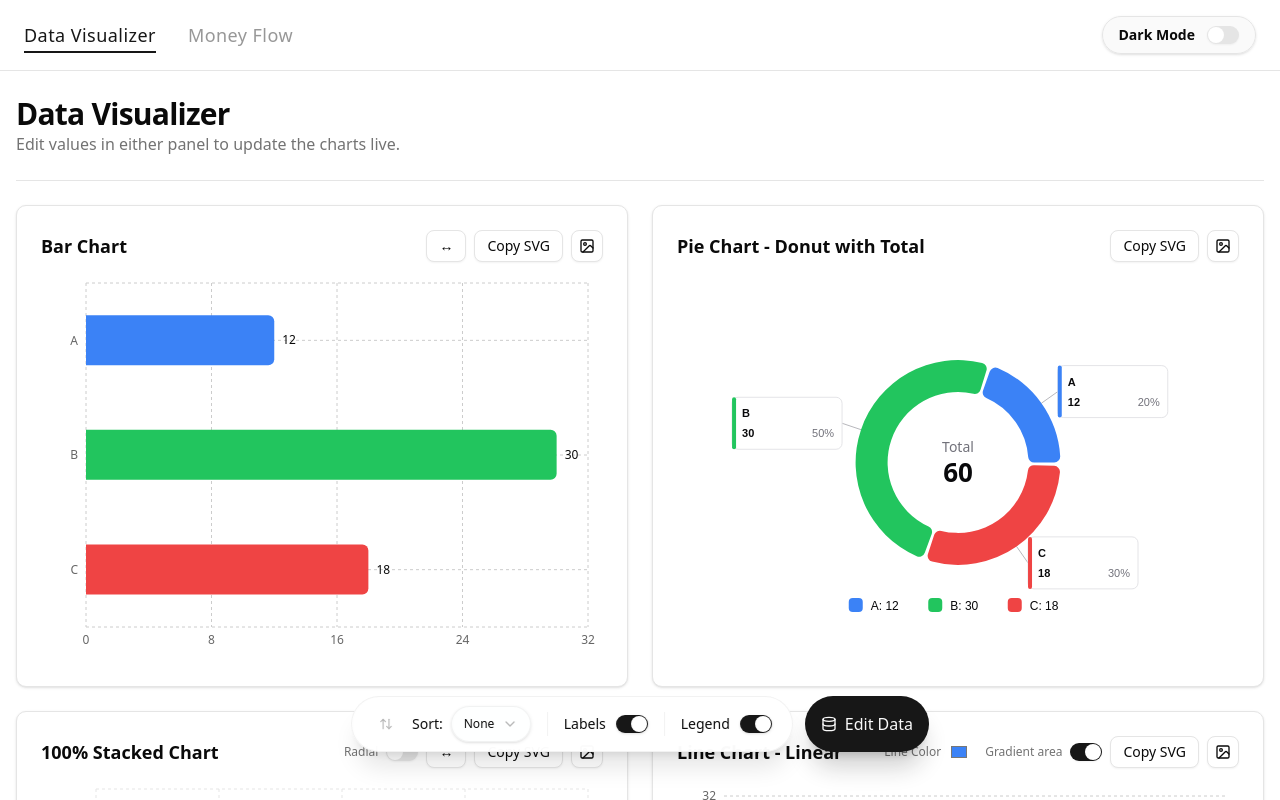
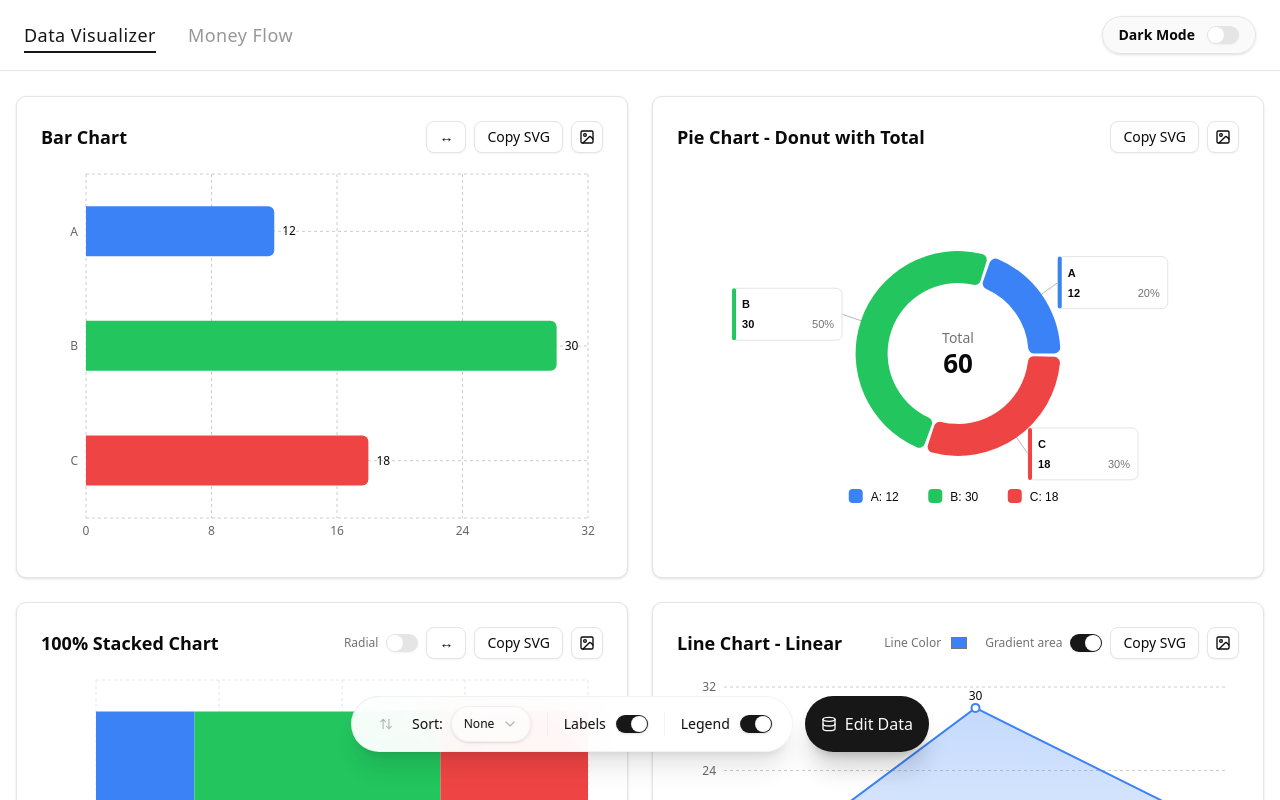
Before and after one commit to s1n-c0s/FastChart, a React (Vite) app: page / in a window 1280 px wide. Shown: the top 800 px of the page. Built offline with nearby package versions, Linux system fonts and the light colour scheme.

Commit message:
style: remove page header and disable pie chart animation for instant label rendering

```diff
--- a/src/components/DataVisualizer.tsx
+++ b/src/components/DataVisualizer.tsx
@@ -245,15 +245,6 @@ export default function DataVisualizer() {
   return (
     <>
       <div className="p-4 space-y-6" data-testid="data-visualizer">
-        {/* --- Header --- */}
-        <div className="flex flex-col gap-6 sm:flex-row sm:items-center sm:justify-between border-b pb-6">
-          <div>
-            <h1 className="text-3xl font-bold tracking-tight">Data Visualizer</h1>
-            <p className="text-base text-muted-foreground">
-              Edit values in either panel to update the charts live.
-            </p>
-          </div>
-        </div>
 
         {/* --- Data Input Section (Float Dock) --- */}
         <div
--- a/src/components/charts/pie-chart.tsx
+++ b/src/components/charts/pie-chart.tsx
@@ -317,7 +317,7 @@ export const PieChart = React.memo(function PieChart({ data, total, containerRef
               outerRadius={showLabels ? size * 0.32 : size * 0.42}
               paddingAngle={2}
               cornerRadius={6}
-              isAnimationActive={true}
+              isAnimationActive={false}
               stroke="none"
               label={showLabels ? renderCustomLabel : undefined}
               labelLine={showLabels ? (renderCustomLabelLine as any) : false}
@@ -366,7 +366,7 @@ export const PieChart = React.memo(function PieChart({ data, total, containerRef
               outerRadius={showLabels ? size * 0.32 : size * 0.42}
               paddingAngle={2}
               cornerRadius={6}
-              isAnimationActive={true}
+              isAnimationActive={false}
               stroke="none"
               style={{ pointerEvents: 'none' }}
             >
```
